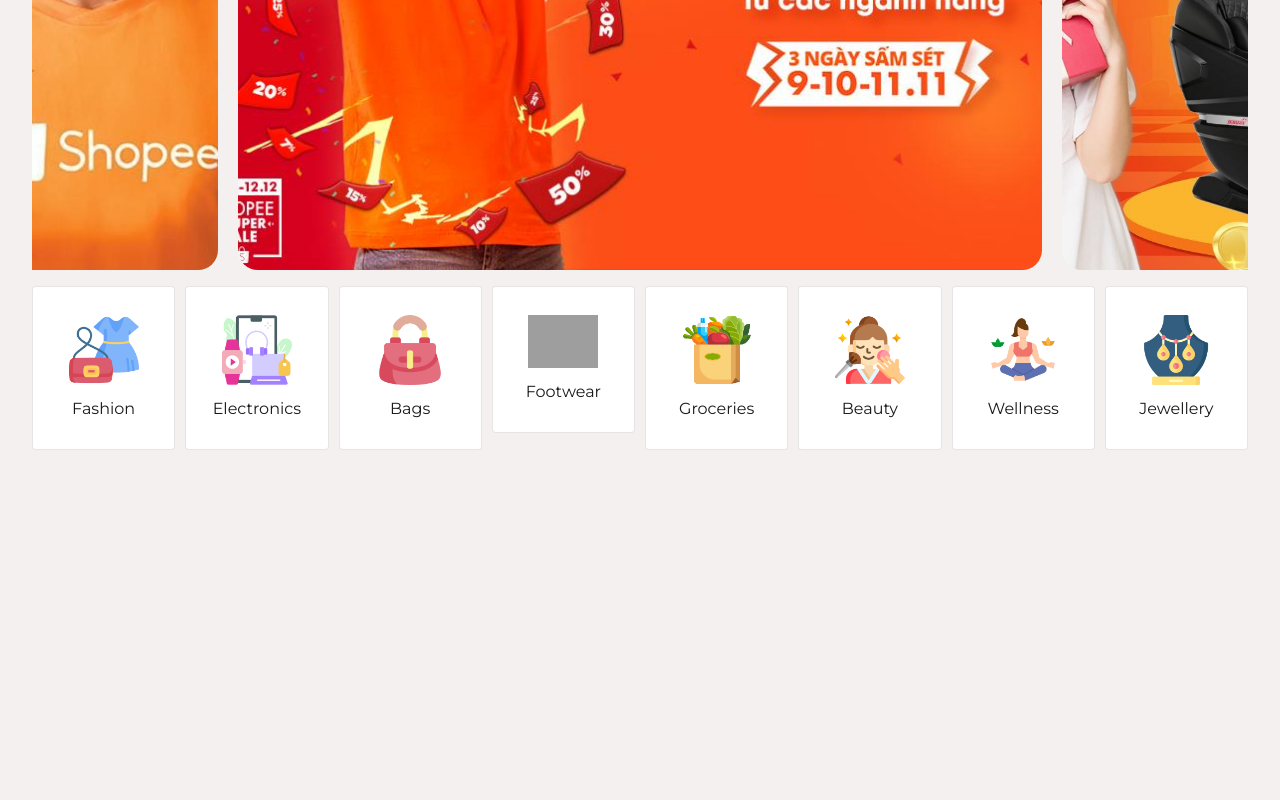
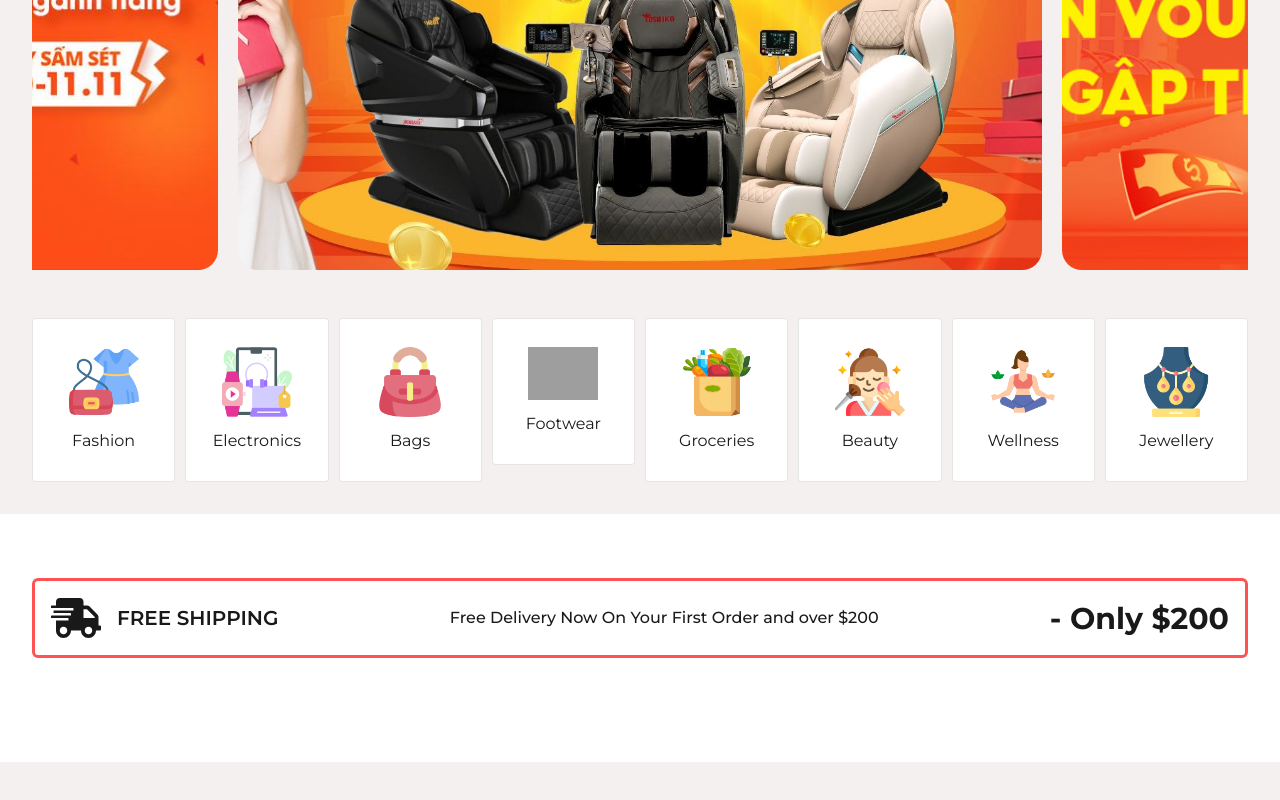
Before and after one commit to d2inthenow/E-commerce, a React (Vite) app: page / in a window 1280 px wide. Shown: the part 554-1354 px from the top of the page. Before the commit the page ends 1148 px from the top, so only its background shows below. Built offline with nearby package versions, Linux system fonts and the light colour scheme; grey boxes are pictures that could not be loaded.

Commit message:
Product Box Design

```diff
--- /dev/null
+++ b/src/components/AdsBannerSlider/index.jsx
@@ -0,0 +1,24 @@
+import React from "react";
+import { Swiper, SwiperSlide } from "swiper/react";
+import { Navigation } from "swiper/modules";
+import "swiper/css";
+import "swiper/css/navigation";
+const AdsBannerSlider = (props) => {
+  return (
+    <div className="!py-5 w-full">
+      <Swiper
+        slidesPerView={props.items}
+        spaceBetween={10}
+        className="mySwiper"
+        modules={[Navigation]}
+        navigation={true}
+      >
+        <SwiperSlide>
+          <div className="box">{/* <img src="" alt="" /> */}</div>
+        </SwiperSlide>
+      </Swiper>
+    </div>
+  );
+};
+
+export default AdsBannerSlider;
--- a/src/components/HomeCatSlider/index.jsx
+++ b/src/components/HomeCatSlider/index.jsx
@@ -15,7 +15,7 @@ import catSlider7 from "../../assets/catSlider7.png";
 
 const HomeCatSlider = () => {
   return (
-    <div className="homeCatSlider">
+    <div className="homeCatSlider !py-8">
       <div className="container">
         <Swiper
           slidesPerView={8}
--- a/src/components/HomeSlider/index.jsx
+++ b/src/components/HomeSlider/index.jsx
@@ -1,6 +1,6 @@
 import React from "react";
 import { Swiper, SwiperSlide } from "swiper/react";
-import { Navigation } from "swiper/modules";
+import { Navigation, Autoplay } from "swiper/modules";
 
 import "swiper/css";
 import "swiper/css/navigation";
@@ -20,11 +20,15 @@ const HomeSlider = () => {
         <Swiper
           className="sliderHome"
           navigation={true}
-          modules={[Navigation]}
+          modules={[Navigation, Autoplay]}
           slidesPerView={1.5}
           centeredSlides={true}
           spaceBetween={20}
           loop={true}
+          autoplay={{
+            delay: 3000,
+            disableOnInteraction: false,
+          }}
         >
           {images.map((img, index) => (
             <SwiperSlide key={index}>
--- a/src/components/Pages/Home/index.jsx
+++ b/src/components/Pages/Home/index.jsx
@@ -1,12 +1,42 @@
 import React from "react";
 import HomeSlider from "../../HomeSlider";
 import HomeCatSlider from "../../HomeCatSlider";
+import { FaShippingFast } from "react-icons/fa";
+import AdsBannerSlider from "../../AdsBannerSlider";
 const Home = () => {
   return (
     <>
       <HomeSlider />
       <HomeCatSlider />
 
+      <section className="!py-16 bg-white">
+        <div className="container">
+          <div className="freeShipping w-full !p-4 !py-3 border-3 border-[#ff5252] rounded-md flex items-center justify-between">
+            <div className="col1 flex items-center gap-4">
+              <FaShippingFast className="text-[50px] " />
+              <span className="text-[20px] font-[600] uppercase">
+                Free Shipping
+              </span>
+            </div>
+            <div className="col2 ">
+              <p className="!mb-0 font-[500]">
+                Free Delivery Now On Your First Order and over $200
+              </p>
+            </div>
+            <p className="font-bold text-[30px]">- Only $200</p>
+          </div>
+          <AdsBannerSlider items={4} />
+        </div>
+      </section>
+
+      <br></br>
+      <br></br>
+      <br></br>
+      <br></br>
+      <br></br>
+      <br></br>
+      <br></br>
+      <br></br>
       <br></br>
       <br></br>
       <br></br>
--- a/src/index.css
+++ b/src/index.css
@@ -17,6 +17,16 @@ body {
   font-family: "Montserrat", serif !important;
 }
 
+::-webkit-scrollbar {
+  width: 8px !important;
+  height: 8px !important;
+}
+::-webkit-scrollbar-thumb {
+  background: #ff5252;
+}
+::-webkit-scrollbar-track {
+  background: #f5f0f0;
+}
 .container {
   width: 95%;
   margin: auto;
@@ -60,6 +70,10 @@ nav ul button:hover {
   color: #000;
 }
 
+.swiper-button-prev:hover,
+.swiper-button-next:hover {
+  background: #33ccff !important;
+}
 .homeCatSlider {
   overflow: inherit !important;
 }
@@ -85,11 +99,9 @@ nav ul button:hover {
 .homeCatSlider .swiper-button-next {
   right: -10px !important;
 }
-.homeCatSlider .swiper-button-prev:hover,
-.homeCatSlider .swiper-button-next:hover {
-  background: #ff5252 !important;
-}
-.homeCatSlider .swiper-button-prev:hover::after,
-.homeCatSlider .swiper-button-next:hover::after {
+  */
+
+/* .swiper-button-prev:hover::after,
+.swiper-button-next:hover::after {
   background: #ff5252 !important;
 } */
```
